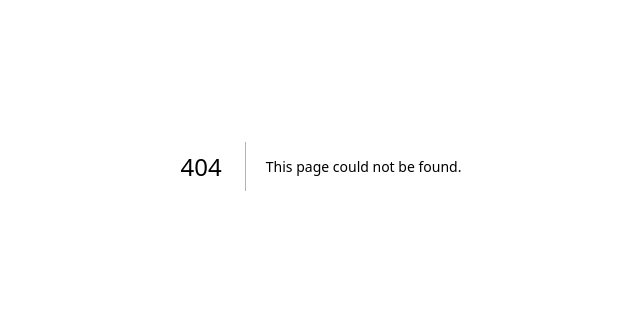
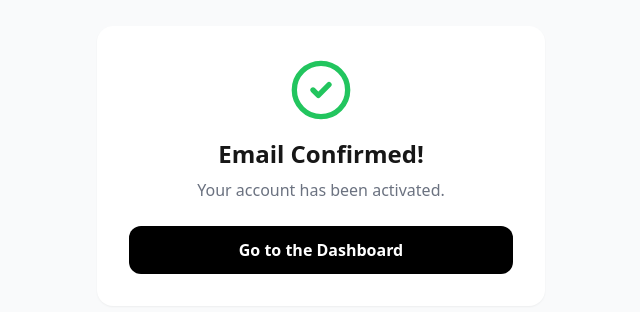
Before and after one commit to histyon/histyon-app, a Next.js app: page /auth/verified in a window 1280 px wide. Before the commit this address had no page. Shown: the part 234-546 px from the top of the page, without its empty margins (319-959 px from the left). Built offline with nearby package versions, Linux system fonts and the light colour scheme; a web font is replaced by a local one.

Commit message:
Fix auth e database

```diff
--- a/app/auth/callback/route.ts
+++ b/app/auth/callback/route.ts
@@ -10,10 +10,11 @@ export async function GET(request: Request) {
 
   if (code) {
     const supabase = await createClient()
+
     const { error } = await supabase.auth.exchangeCodeForSession(code)
 
     if (!error) {
-      return NextResponse.redirect(`${origin}/auth/login?success=${encodeURIComponent(dict.auth.login.emailConfirmed)}`)
+      return NextResponse.redirect(`${origin}/dashboard`)
     }
   }
 
--- /dev/null
+++ b/app/auth/verified/page.tsx
@@ -0,0 +1,17 @@
+import Link from 'next/link'
+import { CheckCircle2 } from 'lucide-react'
+
+export default function VerifiedPage() {
+  return (
+    <div className="min-h-screen flex items-center justify-center bg-gray-50 p-4">
+       <div className="max-w-md w-full bg-white rounded-2xl p-8 text-center shadow-sm">
+          <CheckCircle2 className="w-16 h-16 text-green-500 mx-auto mb-4" />
+          <h1 className="text-2xl font-bold mb-2">Email Confirmed!</h1>
+          <p className="text-gray-500 mb-6">Your account has been activated.</p>
+          <Link href="/dashboard" className="block w-full bg-black text-white py-3 rounded-xl font-bold">
+             Go to the Dashboard
+          </Link>
+       </div>
+    </div>
+  )
+}
```
